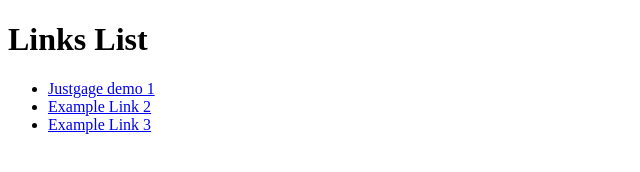
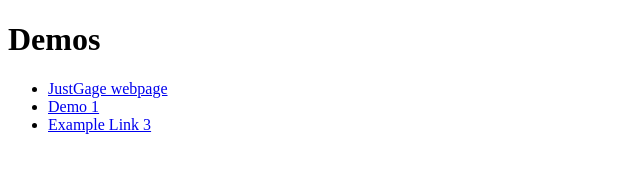
Before and after one commit to toorshia/portfolio, a plain HTML site: page index.html in a window 1280 px wide. Shown: the whole page, without its empty margins (0-640 px from the left). Drawn offline with Linux system fonts and the light colour scheme.

Commit message:
Update index.html

```diff
--- a/index.html
+++ b/index.html
@@ -6,11 +6,11 @@
     <title>Bojan Duricic | Portfolio</title>
 </head>
 <body>
-    <h1>Links List</h1>
+    <h1>Demos</h1>
     <ul>
-        <li><a href="portfolio/justgage/stakup/reverse-indicator-gauge.html" target="_blank">Justgage demo 1</a></li>
-        <li><a href="https://www.example2.com" target="_blank">Example Link 2</a></li>
-        <li><a href="https://www.example3.com" target="_blank">Example Link 3</a></li>
+        <li><a href="portfolio/justgage/justgage/index.html" target="_blank">JustGage webpage</a></li>
+        <li><a href="portfolio/justgage/stakup/reverse-indicator-gauge.html" target="_blank">Demo 1</a></li>
+        <li><a href="portfolio/justgage/squaregage/squaregauge-2.0.html" target="_blank">Example Link 3</a></li>
     </ul>
 </body>
 </html>
```
